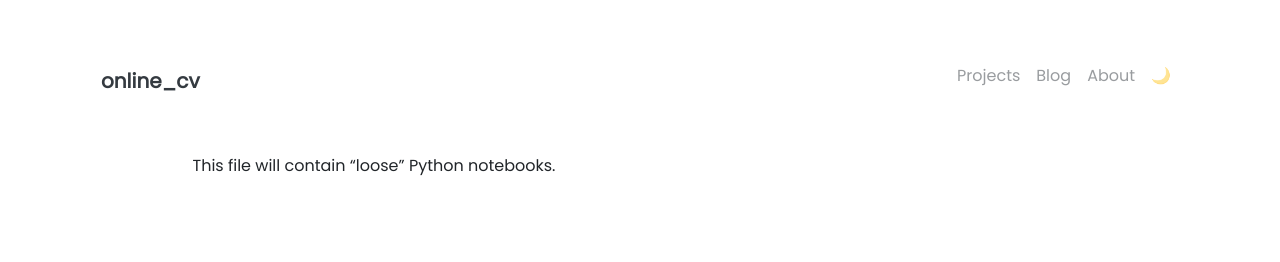
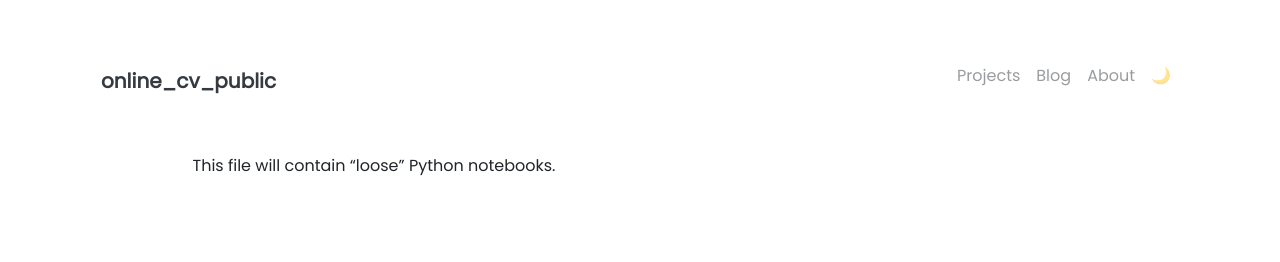
Before and after one commit to jnaiman/online_cv_public, a Jekyll site: the page built from python_notebooks/README.md, in a window 1280 px wide. Shown: the top 262 px of the page. Built offline with Jekyll 4.4.1, drawn with Linux system fonts in a browser that asks for light colours; nearby versions of some CDN libraries; our own code applies the rules of GitHub Pages for plain Markdown files.

Commit message:
not sure but maybe has to change?

```diff
--- a/_config.yml
+++ b/_config.yml
@@ -1,5 +1,5 @@
 ### Site Settings ###
-title               : online_cv # JPN
+title               : online_cv_public # JPN
 description         : >-
                       I may or may not be a corgi.
 #baseurl             : "/online_cv"                     # Change to empty quotes if you are hosting your site at <your-username>.github.io directly # JPN
```
